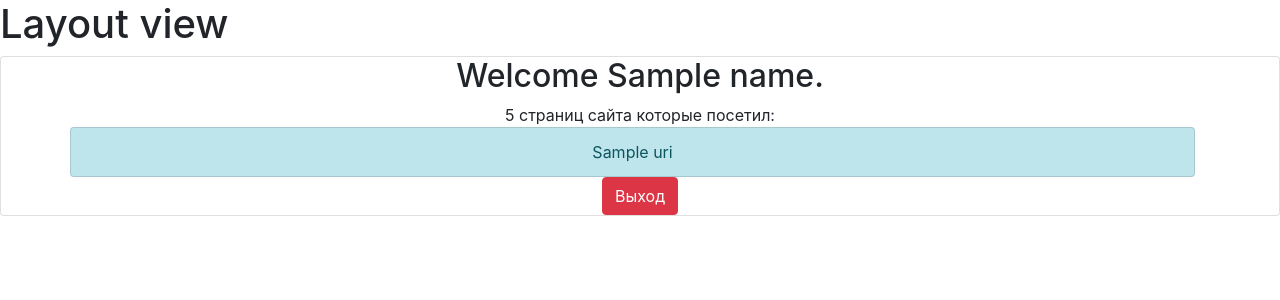
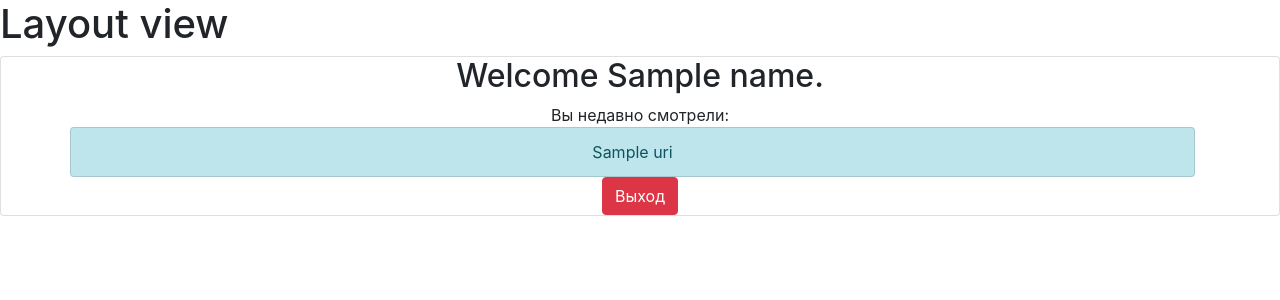
Before and after one commit to MaxNedr/PHP-2, a PHP site: template Lesson_5/app/views/pages/login/account.twig in a window 1280 px wide. Shown: the top 300 px of the page. Run offline with PHP 8.4, Linux system fonts and the light colour scheme; the template is opened without the code that fills it: most values are stand-ins (such as "Sample title", 1, 10 or a date in 2020); data that the repository does not hold is empty; some libraries are stand-ins or nearby versions.

Commit message:
дз готово

```diff
--- a/Lesson_5/app/views/pages/login/account.twig
+++ b/Lesson_5/app/views/pages/login/account.twig
@@ -3,7 +3,7 @@
 {% block content %}
     <div class="card text-center">
         <h2>Welcome {{ name }}.</h2>
-        5 страниц сайта которые посетил:
+        Вы недавно смотрели:
         <ul class="list-group container">
             {% for elem in uri %}
                 <li class="list-group-item list-group-item-action list-group-item-info">{{ elem }}</li>
```
